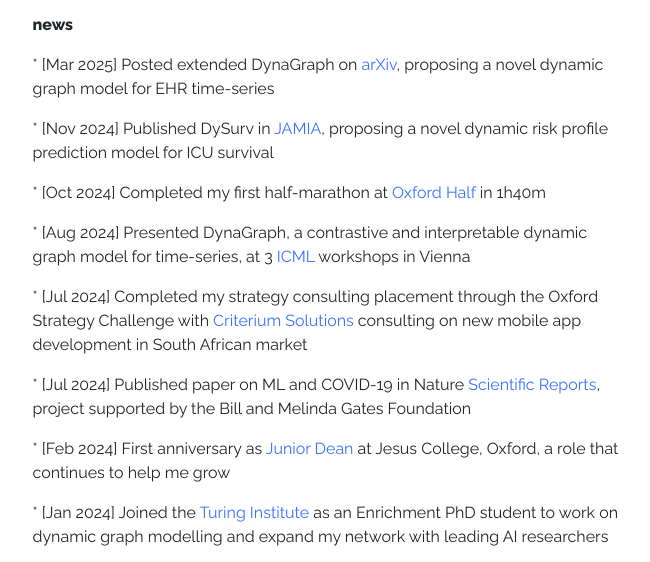
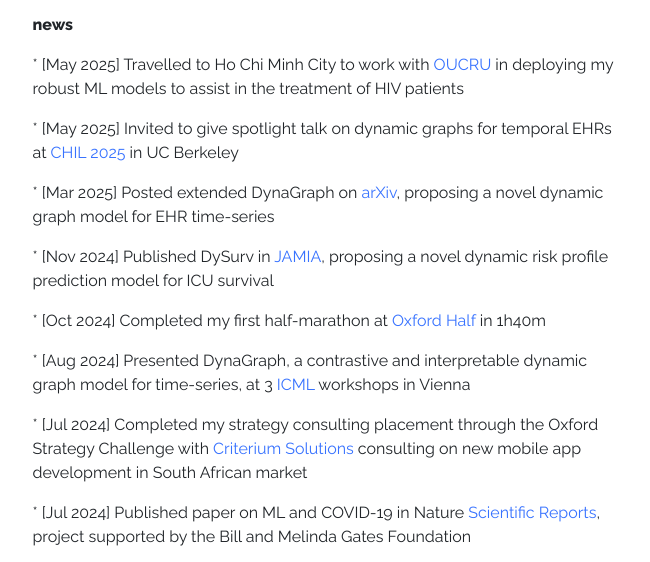
Before and after one commit to munibmesinovic/munibmesinovic.github.io, a website: page index.html in a window 1280 px wide. Shown: the part 1099-1661 px from the top of the page, without its empty margins (355-1005 px from the left). Drawn offline with Linux system fonts and the light colour scheme.

Commit message:
Update index.html

```diff
--- a/index.html
+++ b/index.html
@@ -101,6 +101,8 @@ li {
           </section>
           <section id="news">
             <p style="font-weight: 800;">news</p>
+            <p>* [May 2025] Travelled to Ho Chi Minh City to work with <a href="https://www.oucru.org/" target="_blank">OUCRU</a> in deploying my robust ML models to assist in the treatment of HIV patients</p>
+            <p>* [May 2025] Invited to give spotlight talk on dynamic graphs for temporal EHRs at <a href="https://chil.ahli.cc/" target="_blank">CHIL 2025</a> in UC Berkeley</p>
             <p>* [Mar 2025] Posted extended DynaGraph on <a href="https://arxiv.org/abs/2503.22257" target="_blank">arXiv</a>, proposing a novel dynamic graph model for EHR time-series</p>
             <p>* [Nov 2024] Published DySurv in <a href="https://academic.oup.com/jamia/advance-article/doi/10.1093/jamia/ocae271/7906103" target="_blank">JAMIA</a>, proposing a novel dynamic risk profile prediction model for ICU survival</p>
             <p>* [Oct 2024] Completed my first half-marathon at <a href="https://www.oxfordhalf.com/" target="_blank">Oxford Half</a> in 1h40m</p>
```
